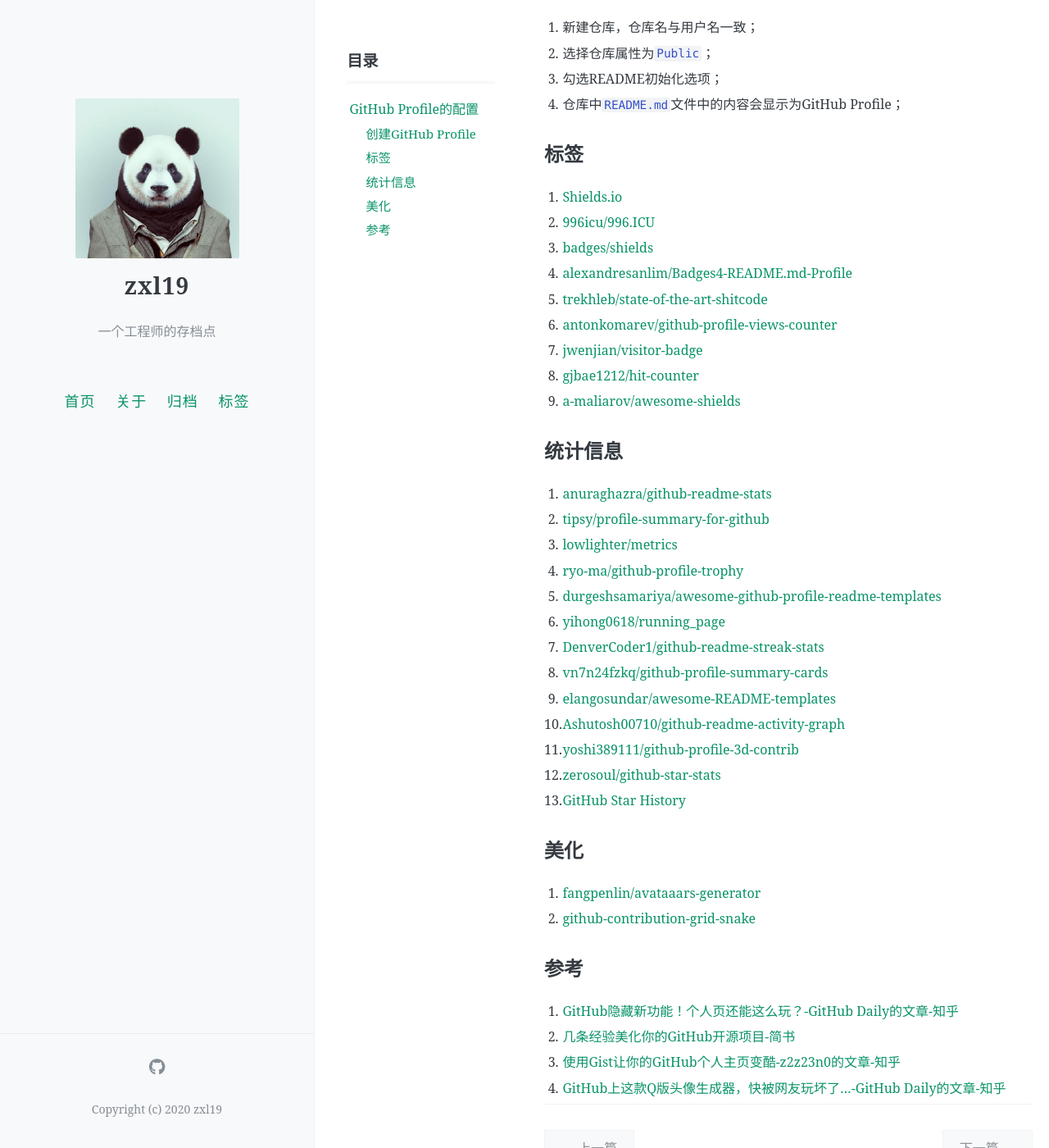
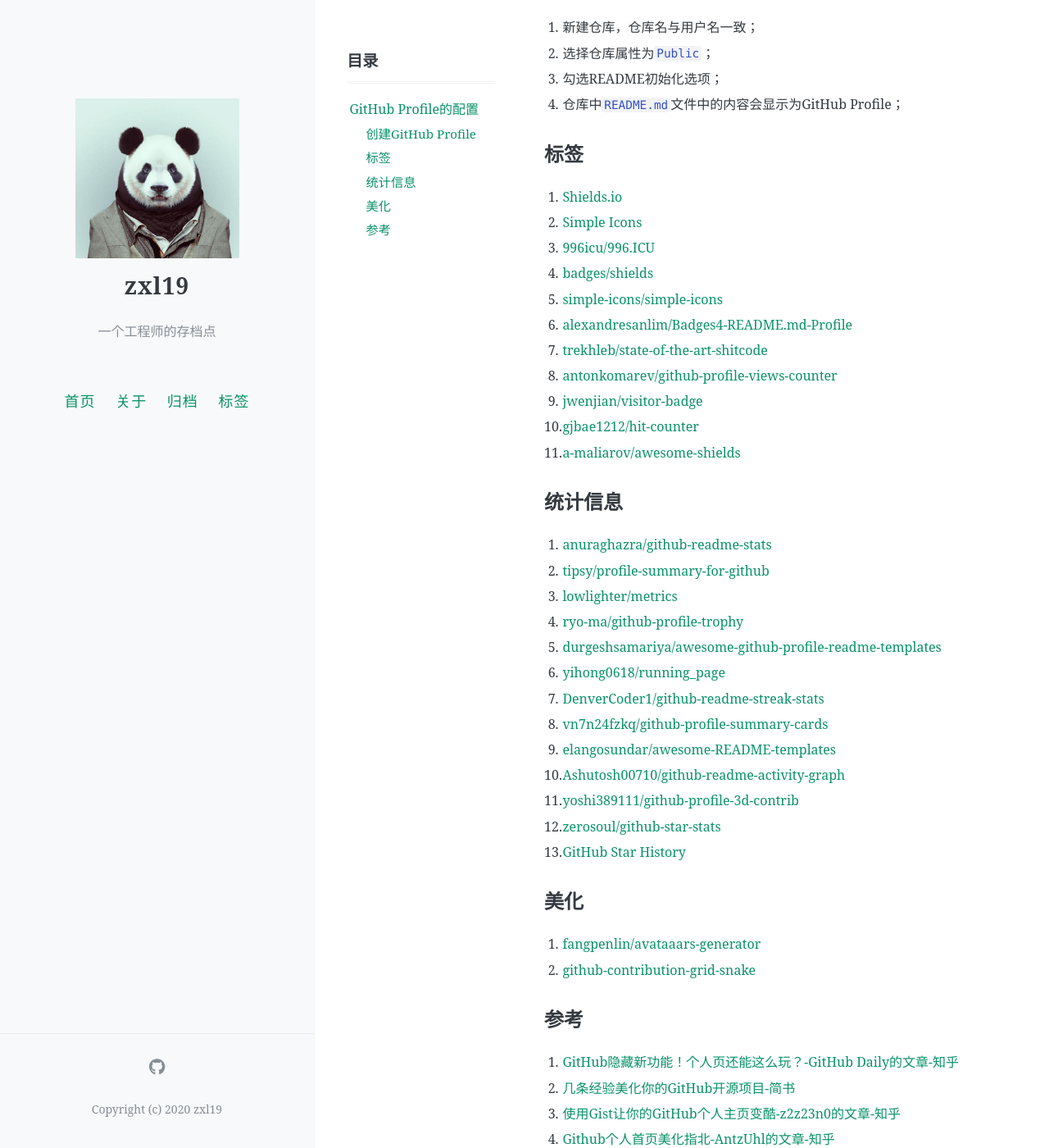
Before and after one commit to zxl19/zxl19.github.io, a Jekyll site: the page built from _posts/2020-07-28-github-profile.md, in a window 1280 px wide and 1400 px high, scrolled down 243 px. Shown: the whole window at 82% size. Built offline with Jekyll 4.4.1, drawn with Linux system fonts in a browser that asks for light colours; comment, search, counter and statistics services are not loaded.

Commit message:
Update Posts

```diff
--- a/_posts/2020-07-28-github-profile.md
+++ b/_posts/2020-07-28-github-profile.md
@@ -22,15 +22,17 @@ pinned: false
 
 ## 标签
 
-1. [Shields.io](https://shields.io/)
-2. [996icu/996.ICU](https://github.com/996icu/996.ICU)
-3. [badges/shields](https://github.com/badges/shields)
-4. [alexandresanlim/Badges4-README.md-Profile](https://github.com/alexandresanlim/Badges4-README.md-Profile)
-5. [trekhleb/state-of-the-art-shitcode](https://github.com/trekhleb/state-of-the-art-shitcode)
-6. [antonkomarev/github-profile-views-counter](https://github.com/antonkomarev/github-profile-views-counter)
-7. [jwenjian/visitor-badge](https://github.com/jwenjian/visitor-badge)
-8. [gjbae1212/hit-counter](https://github.com/gjbae1212/hit-counter)
-9. [a-maliarov/awesome-shields](https://github.com/a-maliarov/awesome-shields)
+1. [Shields.io](https://shields.io)
+2. [Simple Icons](https://simpleicons.org)
+3. [996icu/996.ICU](https://github.com/996icu/996.ICU)
+4. [badges/shields](https://github.com/badges/shields)
+5. [simple-icons/simple-icons](https://github.com/simple-icons/simple-icons)
+6. [alexandresanlim/Badges4-README.md-Profile](https://github.com/alexandresanlim/Badges4-README.md-Profile)
+7. [trekhleb/state-of-the-art-shitcode](https://github.com/trekhleb/state-of-the-art-shitcode)
+8. [antonkomarev/github-profile-views-counter](https://github.com/antonkomarev/github-profile-views-counter)
+9. [jwenjian/visitor-badge](https://github.com/jwenjian/visitor-badge)
+10. [gjbae1212/hit-counter](https://github.com/gjbae1212/hit-counter)
+11. [a-maliarov/awesome-shields](https://github.com/a-maliarov/awesome-shields)
 
 ## 统计信息
 
@@ -58,4 +60,5 @@ pinned: false
 1. [GitHub隐藏新功能！个人页还能这么玩？-GitHub Daily的文章-知乎](https://zhuanlan.zhihu.com/p/161029860)
 2. [几条经验美化你的GitHub开源项目-简书](https://www.jianshu.com/p/d587b91bacb3)
 3. [使用Gist让你的GitHub个人主页变酷-z2z23n0的文章-知乎](https://zhuanlan.zhihu.com/p/146289644)
-4. [GitHub上这款Q版头像生成器，快被网友玩坏了...-GitHub Daily的文章-知乎](https://zhuanlan.zhihu.com/p/450978590)
+4. [Github个人首页美化指北-AntzUhl的文章-知乎](https://zhuanlan.zhihu.com/p/265462490)
+5. [GitHub上这款Q版头像生成器，快被网友玩坏了...-GitHub Daily的文章-知乎](https://zhuanlan.zhihu.com/p/450978590)
```
Also changed, not shown: _posts/2020-05-05-blog-setup.md (+7 -5 lines).
